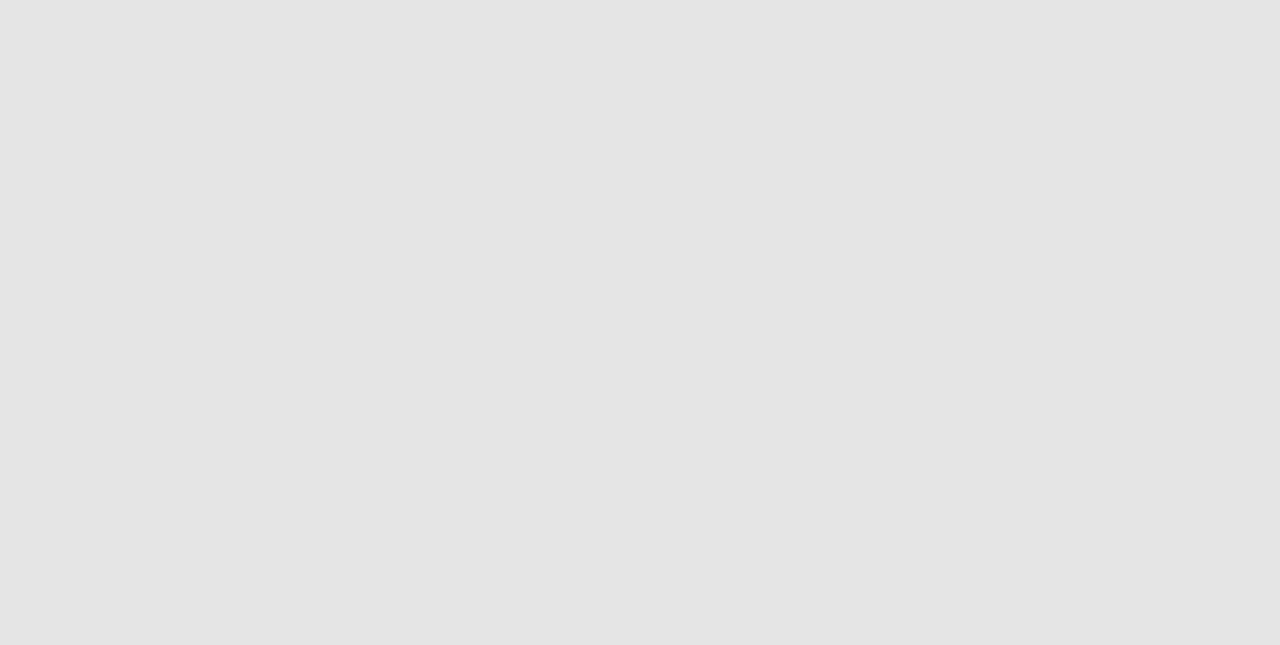
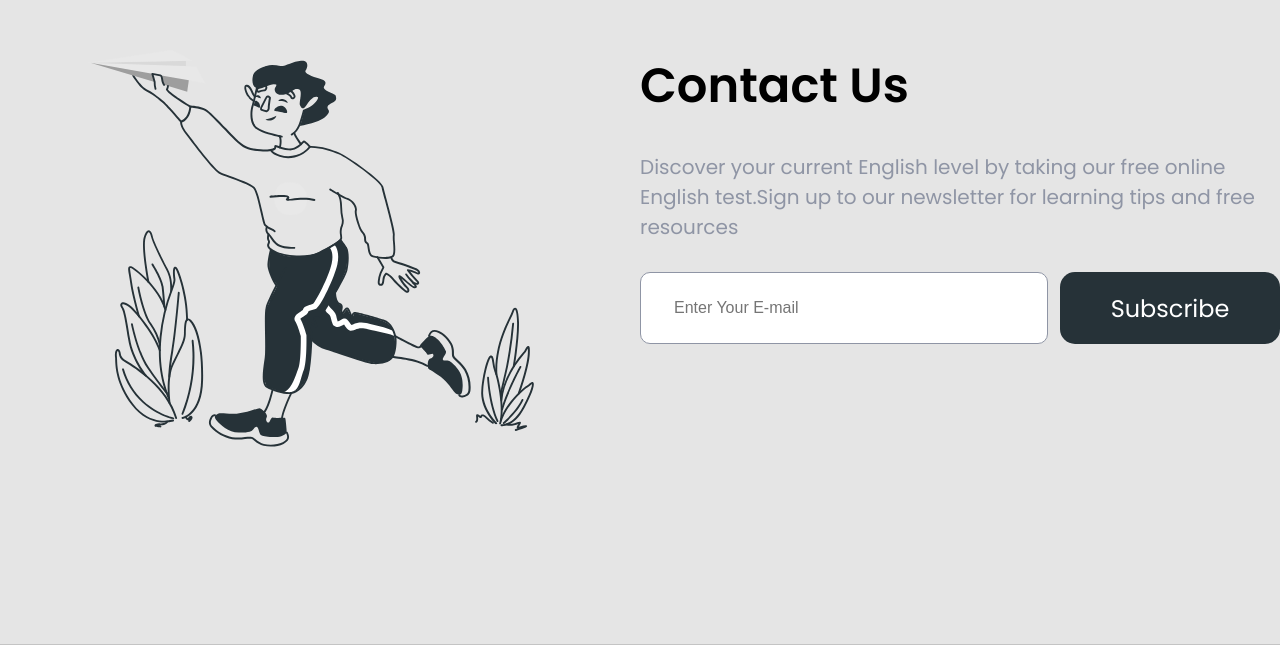
Before and after one commit to KiriLL4101/britlex, a React (Vite) app: page / in a window 1280 px wide. Shown: the part 3967-4612 px from the top of the page. Before the commit the page ends 4017 px from the top, so only its background shows below. Built offline with nearby package versions, Linux system fonts and the light colour scheme.

Commit message:
block Contact Us

```diff
--- a/src/App.tsx
+++ b/src/App.tsx
@@ -8,6 +8,7 @@ import styles from './app.module.css'
 import { Skills } from './component/Skills/Skills'
 import { About } from './component/About/About'
 import { Pricing } from './component/Pricing/Pricing'
+import { Contact } from './component/Contact/Contact'
 
 function App() {
   return (
@@ -44,6 +45,9 @@ function App() {
       <div className={styles.container}>
         <Pricing />
       </div>
+      <div className={styles.container}>
+        <Contact />
+      </div>
     </>
   )
 }
--- /dev/null
+++ b/src/component/Contact/Contact.module.css
@@ -0,0 +1,45 @@
+.root {
+  display: flex;
+  padding-bottom: 165px;
+  border-bottom: 1px solid #c4c4c4;
+}
+
+.root > * {
+  flex: 1;
+}
+
+.wrapper {
+  display: flex;
+  flex-direction: column;
+  gap: 30px;
+}
+
+.wrapper h2 {
+  font-weight: 600;
+  font-size: 48px;
+  color: #000000;
+}
+
+.wrapper p {
+  font-size: 20px;
+  line-height: 30px;
+
+  color: #8f95a5;
+}
+
+.wrapper form {
+  display: flex;
+  gap: 12px;
+}
+
+.wrapper form input {
+  border: 1px solid #8f95a5;
+  border-radius: 10px;
+  color: #8f95a5;
+  flex: 1;
+
+  font-size: 16px;
+  padding: 26px 33px;
+
+  outline: none;
+}
--- /dev/null
+++ b/src/component/Contact/Contact.tsx
@@ -0,0 +1,24 @@
+import { ReactComponent as ContactSvg } from '../../assets/contact.svg'
+import { Button } from '../Button/Button'
+
+import styles from './Contact.module.css'
+
+export const Contact = () => {
+  return (
+    <div className={styles.root}>
+      <ContactSvg />
+
+      <div className={styles.wrapper}>
+        <h2>Contact Us</h2>
+        <p>
+          Discover your current English level by taking our free online English test.Sign up to our
+          newsletter for learning tips and free resources
+        </p>
+        <form>
+          <input type="text" placeholder="Enter Your E-mail" />
+          <Button text="Subscribe" />
+        </form>
+      </div>
+    </div>
+  )
+}
```
Also changed, not shown: src/assets/contact.svg (added).
